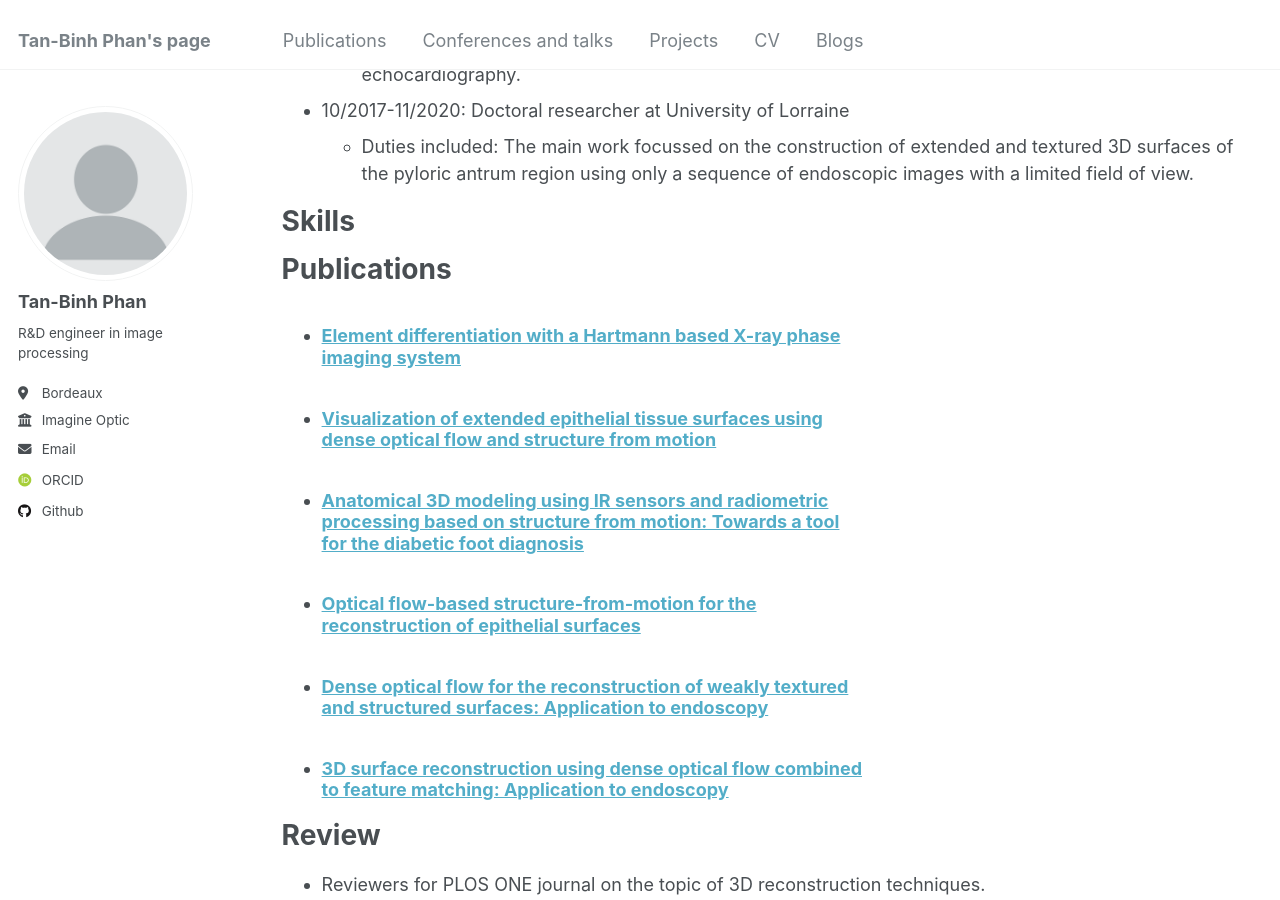
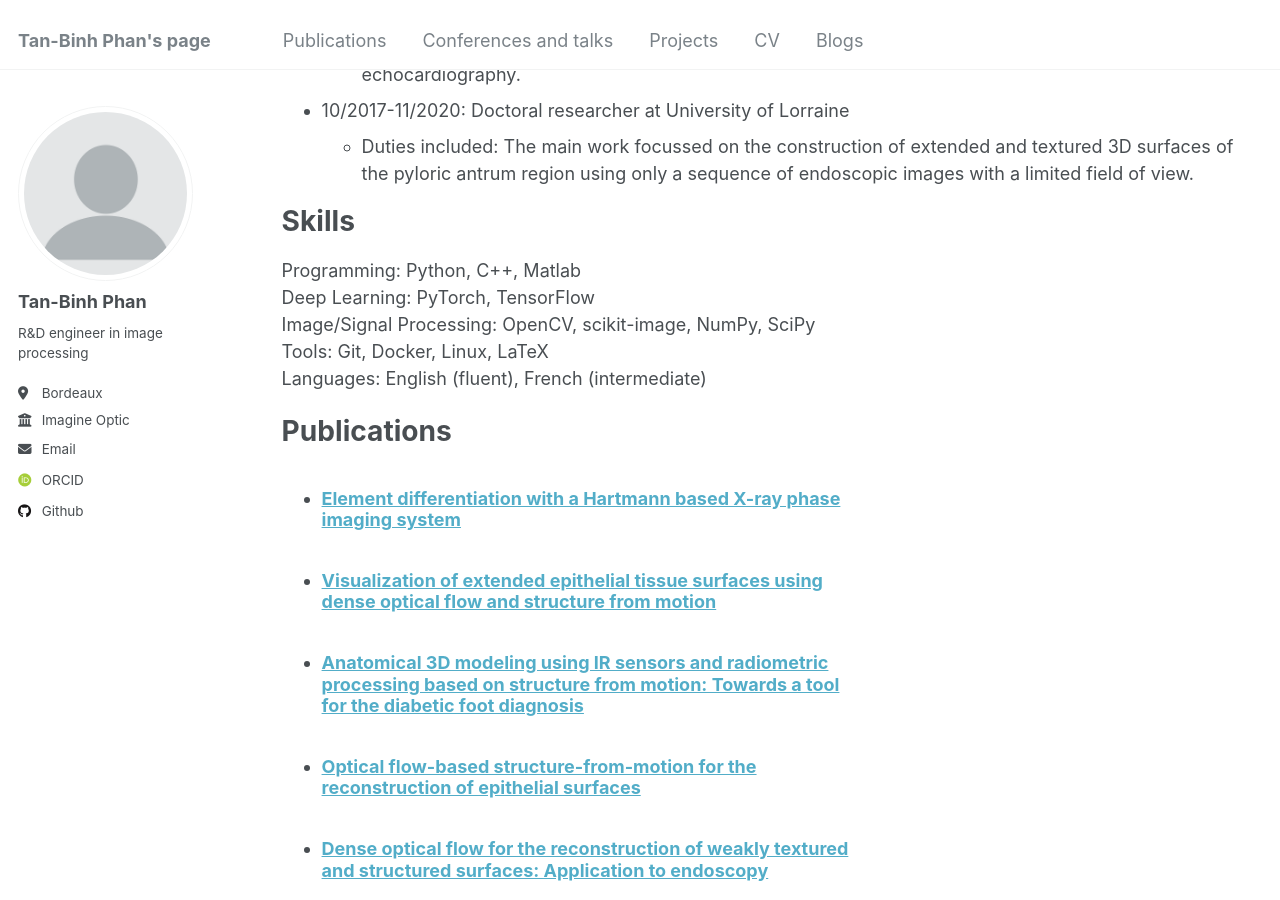
Before and after one commit to TanBinh93/tanbinhphan.github.io, a Jekyll site: the page built from _pages/cv.md, in a window 1280 px wide and 900 px high, scrolled down 560 px. Built offline with Jekyll 4.4.1, drawn with Linux system fonts in a browser that asks for light colours; some web fonts are replaced.

Commit message:
Update cv.md

```diff
--- a/_pages/cv.md
+++ b/_pages/cv.md
@@ -34,6 +34,11 @@ endoscopic images with a limited field of view.
 
 Skills
 ======
+Programming: Python, C++, Matlab
+Deep Learning: PyTorch, TensorFlow
+Image/Signal Processing: OpenCV, scikit-image, NumPy, SciPy
+Tools: Git, Docker, Linux, LaTeX
+Languages: English (fluent), French (intermediate)
 
 Publications
 ======
```
